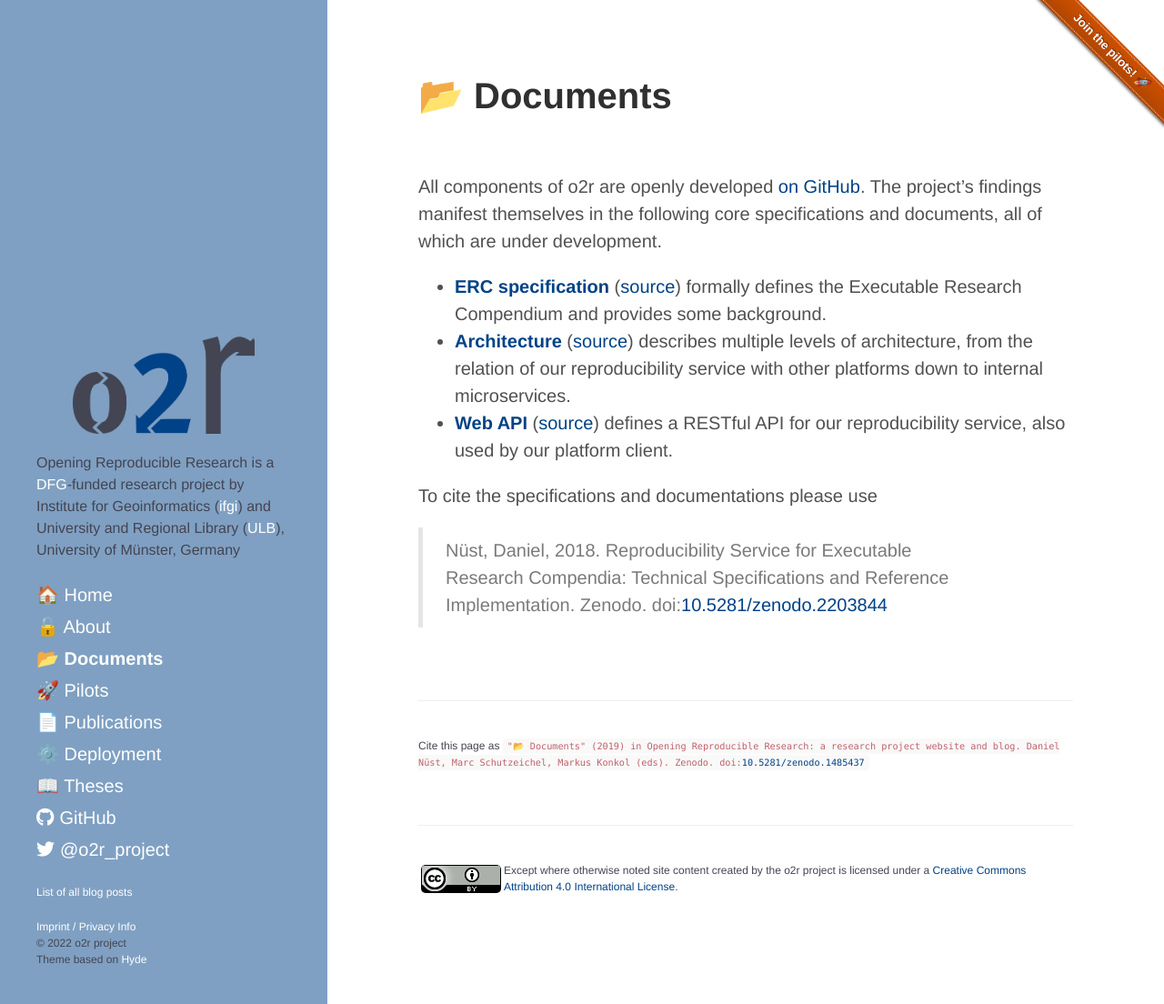
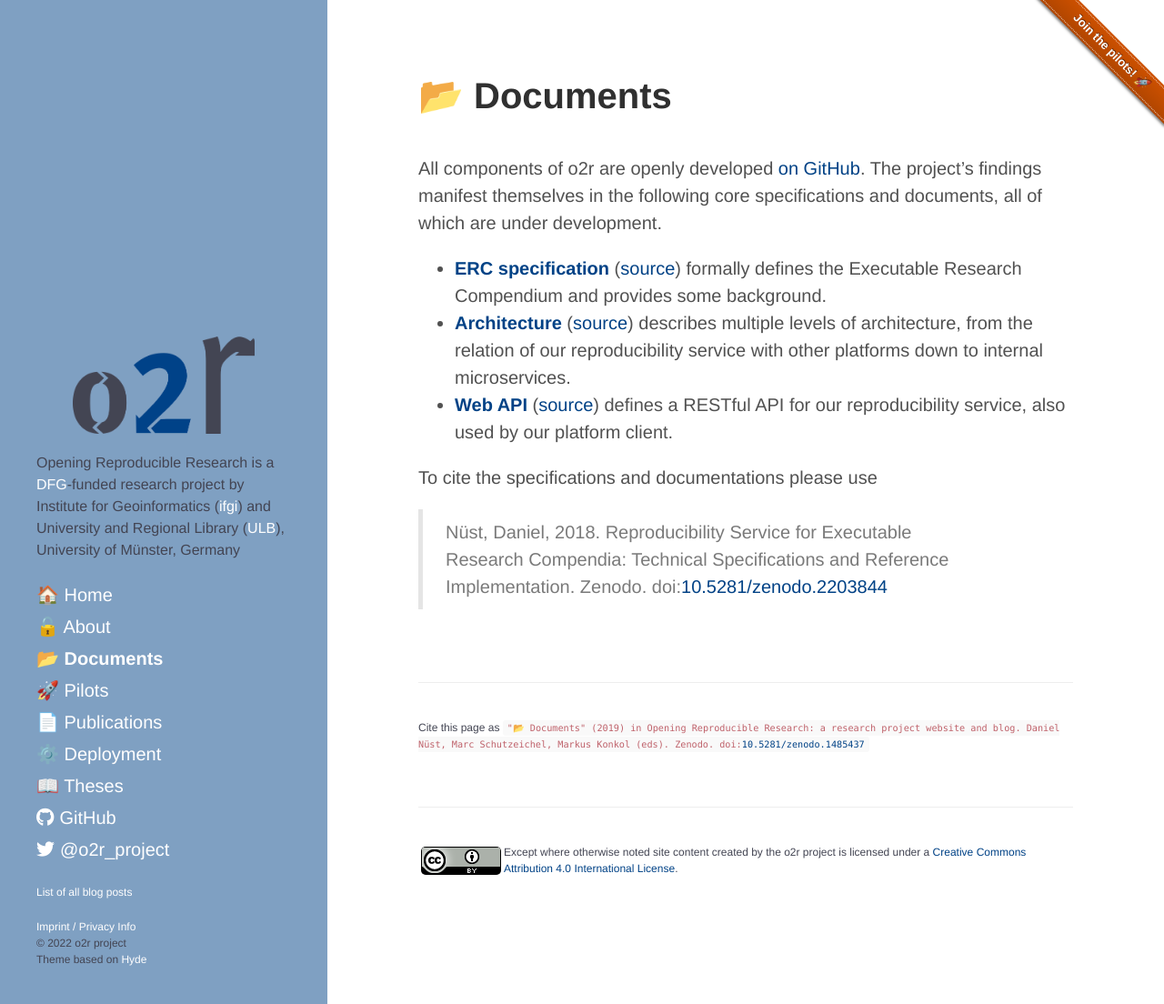
Before and after one commit to o2r-project/o2r-project.github.io, a Jekyll site: the page built from documents.md, in a window 1280 px wide and 1104 px high. Shown: the whole window at 91% size. Built offline with Jekyll 4.4.1, drawn with Linux system fonts in a browser that asks for light colours; nearby versions of some CDN libraries.

Commit message:
use CSS for spacing after page title

```diff
--- a/documents.md
+++ b/documents.md
@@ -3,8 +3,6 @@ layout: page
 title: 📂 Documents
 description: Specifications and Documentations
 ---
-
-<br>
 
 All components of o2r are openly developed [on GitHub]({{ site.github.org }}). The project's findings manifest themselves in the following core specifications and documents, all of which are under development.
 
--- a/public/css/o2r.css
+++ b/public/css/o2r.css
@@ -6,6 +6,11 @@
 .theme-base-o2r .content a,
 .theme-base-o2r .related-posts li a:hover {
   color: #004286;
+}
+
+.page-title,
+.post-title {
+  margin-bottom: 1em;
 }
 
 img.center {
```
